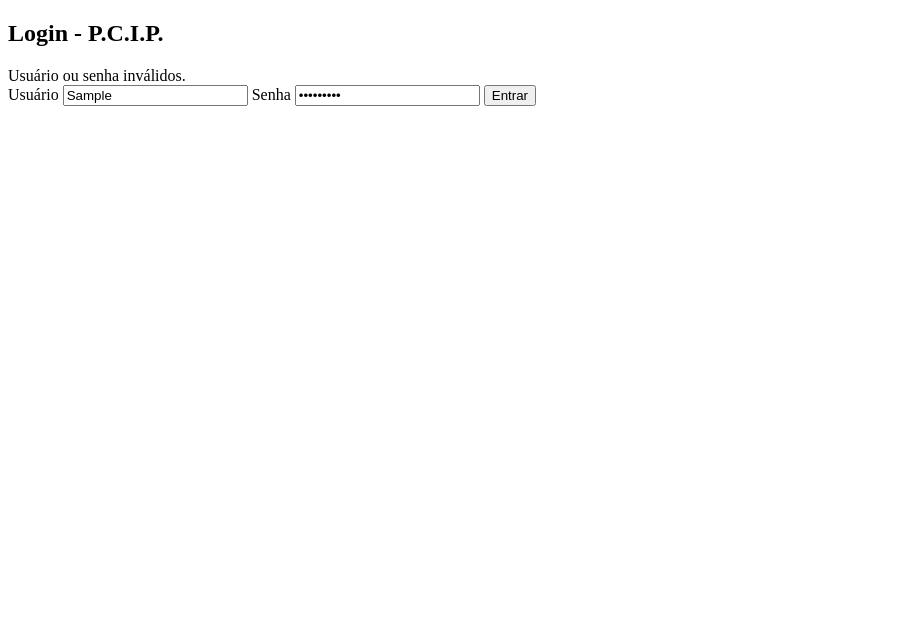
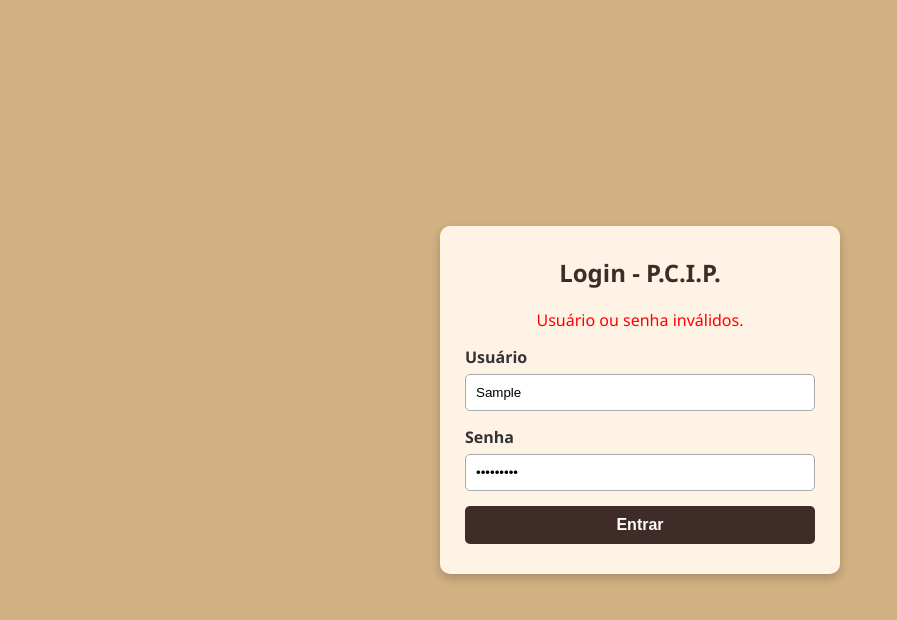
Before and after one commit to Unkn0w70/teste2, a plain HTML site: page index2.html in a window 1280 px wide. Both pictures are taken after typing "Sample", "Sample123" into the empty fields and a click on the button "Entrar". Shown: the whole page, without its empty margins (0-897 px from the left). Drawn offline with Linux system fonts and the light colour scheme.

Commit message:
Update index2.html

```diff
--- a/index2.html
+++ b/index2.html
@@ -5,7 +5,65 @@
   <meta name="viewport" content="width=device-width, initial-scale=1" />
   <title>P.C.I.P. - Login</title>
   <style>
-    /* (Estilos iguais ao seu código original) */
+    * {
+      box-sizing: border-box;
+    }
+    body {
+      margin: 0;
+      font-family: "Segoe UI", Tahoma, Geneva, Verdana, sans-serif;
+      background-color: #d1b082;
+      color: #333;
+      display: flex;
+      align-items: center;
+      justify-content: center;
+      height: 100vh;
+    }
+    .login-container {
+      background-color: #fff3e6;
+      padding: 30px 25px;
+      border-radius: 10px;
+      box-shadow: 0 4px 10px rgba(0, 0, 0, 0.2);
+      width: 100%;
+      max-width: 400px;
+    }
+    .login-container h2 {
+      margin-top: 0;
+      margin-bottom: 20px;
+      text-align: center;
+      color: #3f2c28;
+    }
+    .login-container label {
+      display: block;
+      margin-bottom: 6px;
+      font-weight: bold;
+    }
+    .login-container input[type="text"],
+    .login-container input[type="password"] {
+      width: 100%;
+      padding: 10px;
+      margin-bottom: 15px;
+      border: 1px solid #aaa;
+      border-radius: 5px;
+    }
+    .login-container button {
+      width: 100%;
+      padding: 10px;
+      background-color: #3f2c28;
+      color: white;
+      border: none;
+      border-radius: 5px;
+      font-weight: bold;
+      cursor: pointer;
+      font-size: 1rem;
+    }
+    .login-container button:hover {
+      background-color: #2d1f1c;
+    }
+    .error-message {
+      color: red;
+      text-align: center;
+      margin-bottom: 15px;
+    }
   </style>
 </head>
 <body>
@@ -22,70 +80,70 @@
   </div>
 
   <script>
-    // Lista de usuários com senhas HASH SHA-256
+    // Lista de usuários com senha já criptografada (SHA-256 em hexadecimal)
     const users = [
       {
         username: "Ricardo Ramirèz",
-        passwordHash: "9bde5a31b99f8d05a177be1457f1be1396e6ac3f3c78062c27305f15d1eeeb7f", // hash de 321941415
+        passwordHash: "0f4c53c9e105c7a35b66a6ff8c170d3e617d703d5b9ed0593271ab1233ccf917", // 321941415
         redirect: "https://unkn0w70.github.io/P.C.I.P./index/home.html"
       },
       {
         username: "usuario1",
-        passwordHash: "14a4b7b5d2c5531c147a679b25416ec185cfb87c57dc733fb4266c7ae37e7f54", // hash de senha1
+        passwordHash: "936a185caaa266bb9cbe981e9c9f1e49f0c04aa3df3cdecb3d5c3c77f4e1e2d0", // senha1
         redirect: "https://unkn0w70.github.io/teste2/index.html"
       },
       {
         username: "agente_zumbi",
-        passwordHash: "6c7926f9e579ea3dfb539a178a75808a0bcacba6e209c6f509b7a12d8e08c43c", // hash de contencao2025
+        passwordHash: "508f8a9b414c652d60dc46d9a3a9bca73e21e14043a07fa0b4e189e2d7a94b01", // contencao2025
         redirect: "zumbi/missao.html"
       }
     ];
 
+    async function sha256(text) {
+      const encoder = new TextEncoder();
+      const data = encoder.encode(text);
+      const hashBuffer = await crypto.subtle.digest("SHA-256", data);
+      return Array.from(new Uint8Array(hashBuffer))
+        .map(b => b.toString(16).padStart(2, "0"))
+        .join("");
+    }
+
     async function loginUser(event) {
       event.preventDefault();
-      const username = document.getElementById('username').value.trim();
-      const password = document.getElementById('password').value.trim();
-      const errorDiv = document.getElementById('error');
+      const username = document.getElementById("username").value.trim();
+      const password = document.getElementById("password").value.trim();
+      const errorDiv = document.getElementById("error");
 
-      const user = users.find(u => u.username === username);
-      if (!user) {
+      const passwordHash = await sha256(password);
+      const user = users.find(u => u.username === username && u.passwordHash === passwordHash);
+
+      if (user) {
+        salvarLogDeAcesso(username);
+
+        // Salvar sessão com validade de 30 minutos
+        const sessionData = {
+          username: user.username,
+          expires: Date.now() + 30 * 60 * 1000
+        };
+        sessionStorage.setItem("usuarioLogado", JSON.stringify(sessionData));
+
+        window.location.href = user.redirect;
+      } else {
         errorDiv.textContent = "Usuário ou senha inválidos.";
-        return;
       }
-
-      const hash = await sha256(password);
-      if (hash !== user.passwordHash) {
-        errorDiv.textContent = "Usuário ou senha inválidos.";
-        return;
-      }
-
-      salvarLogDeAcesso(username);
-
-      // Sessão válida por 10 minutos
-      sessionStorage.setItem("usuarioLogado", JSON.stringify({
-        username,
-        expires: Date.now() + 10 * 60 * 1000 // 10 minutos
-      }));
-
-      window.location.href = user.redirect;
     }
 
     function salvarLogDeAcesso(username) {
       const logs = JSON.parse(localStorage.getItem("logins") || "[]");
-      logs.push({
+
+      const novoLog = {
         usuario: username,
         dataHora: new Date().toLocaleString(),
         navegador: navigator.userAgent
-      });
+      };
+
+      logs.push(novoLog);
       localStorage.setItem("logins", JSON.stringify(logs));
-    }
-
-    async function sha256(text) {
-      const encoder = new TextEncoder();
-      const data = encoder.encode(text);
-      const hashBuffer = await crypto.subtle.digest('SHA-256', data);
-      const hashArray = Array.from(new Uint8Array(hashBuffer));
-      return hashArray.map(b => b.toString(16).padStart(2, '0')).join('');
     }
   </script>
 </body>
```
